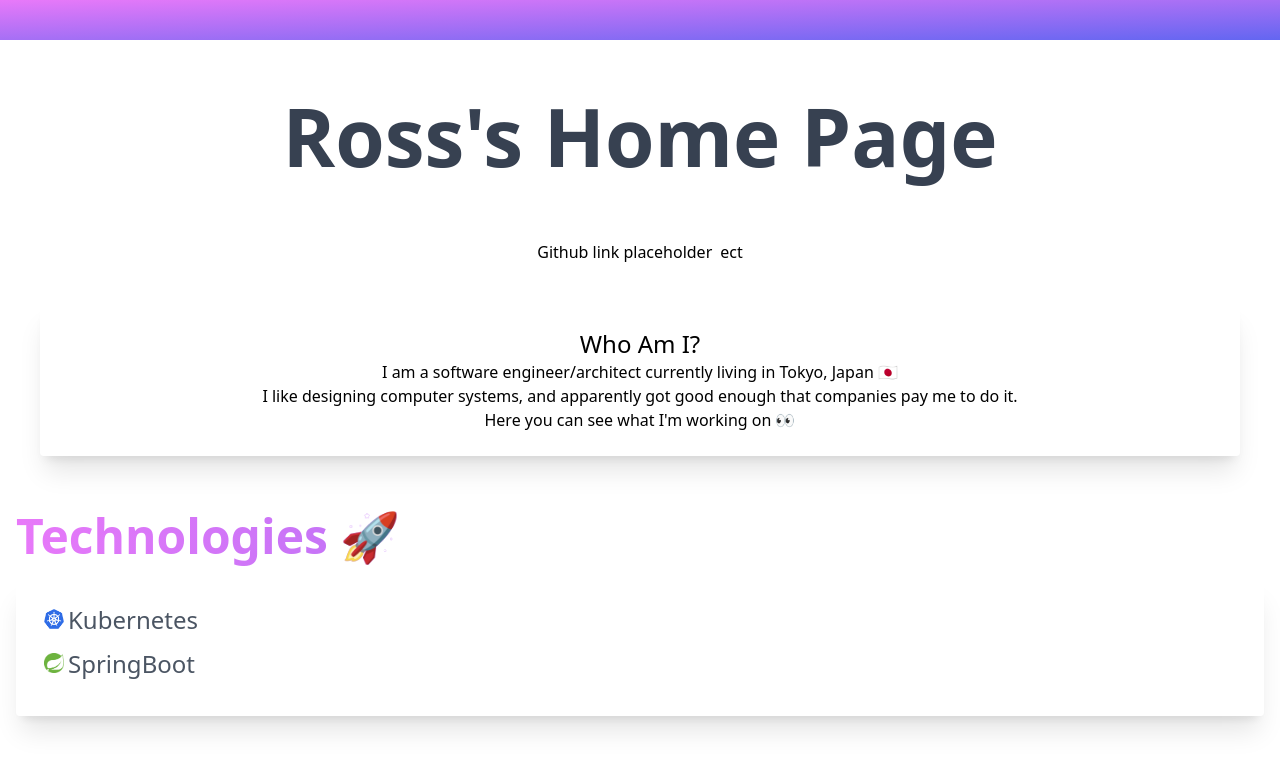
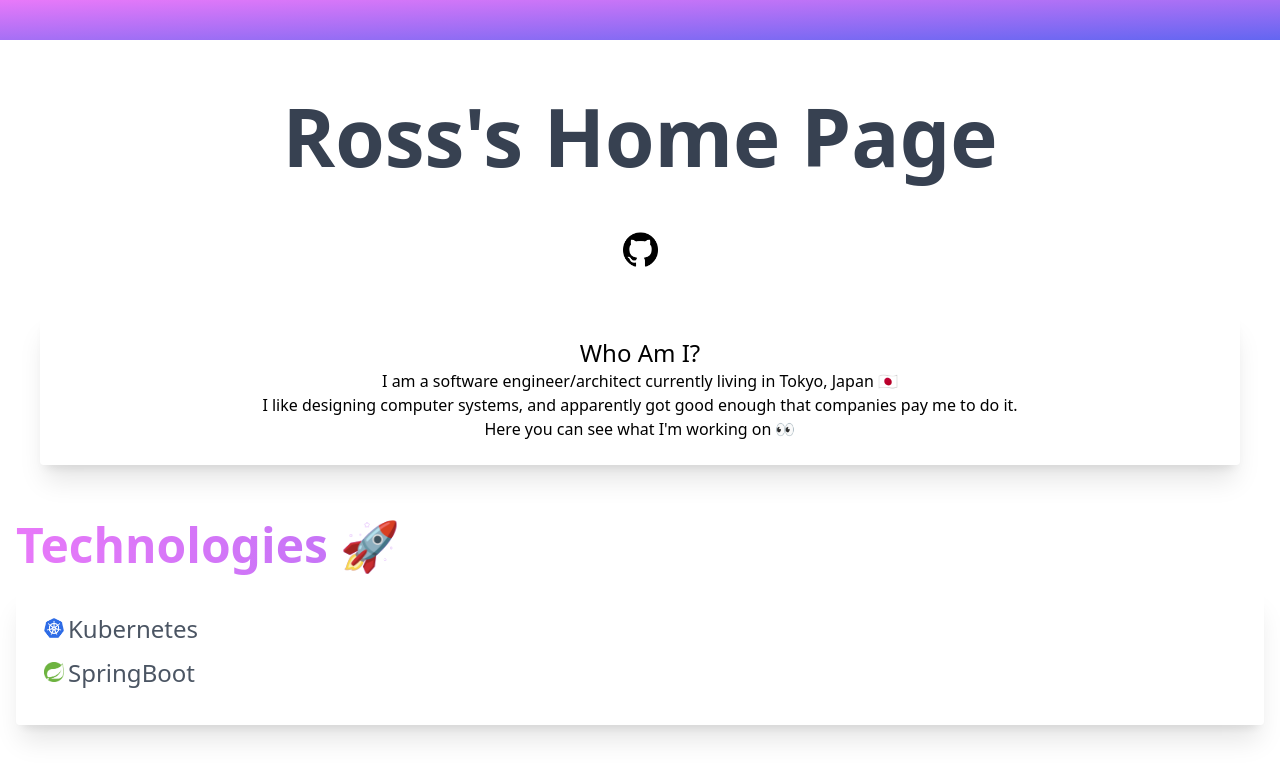
Before and after one commit to ranger-ross/ross-portfolio, a Next.js app: page / in a window 1280 px wide. Shown: the top 778 px of the page. Built offline with nearby package versions, Linux system fonts and the light colour scheme.

Commit message:
Added Github link

```diff
--- a/src/components/LinksSection.tsx
+++ b/src/components/LinksSection.tsx
@@ -1,10 +1,21 @@
+import Image from "next/image";
+import githubLogo from "../../assets/logos/github-logo.png";
 
+const githubLink = 'https://github.com/ranger-ross';
 
 const LinksSection = () => {
+    const logoSize = 35;
     return (
-        <div className="flex gap-2 m-2 justify-center">
-            <div>Github link placeholder</div>
-            <div>ect</div>
+        <div className="flex gap-2 justify-center">
+            <div className="duration-500 motion-safe:hover:scale-110 cursor-pointer">
+                <a href={githubLink} target={"_blank"} rel="noreferrer">
+                    <Image src={githubLogo}
+                           height={logoSize}
+                           width={logoSize}
+                           alt={"github"}
+                    />
+                </a>
+            </div>
         </div>
     );
 };
```
Also changed, not shown: assets/logos/github-logo.png (added).
